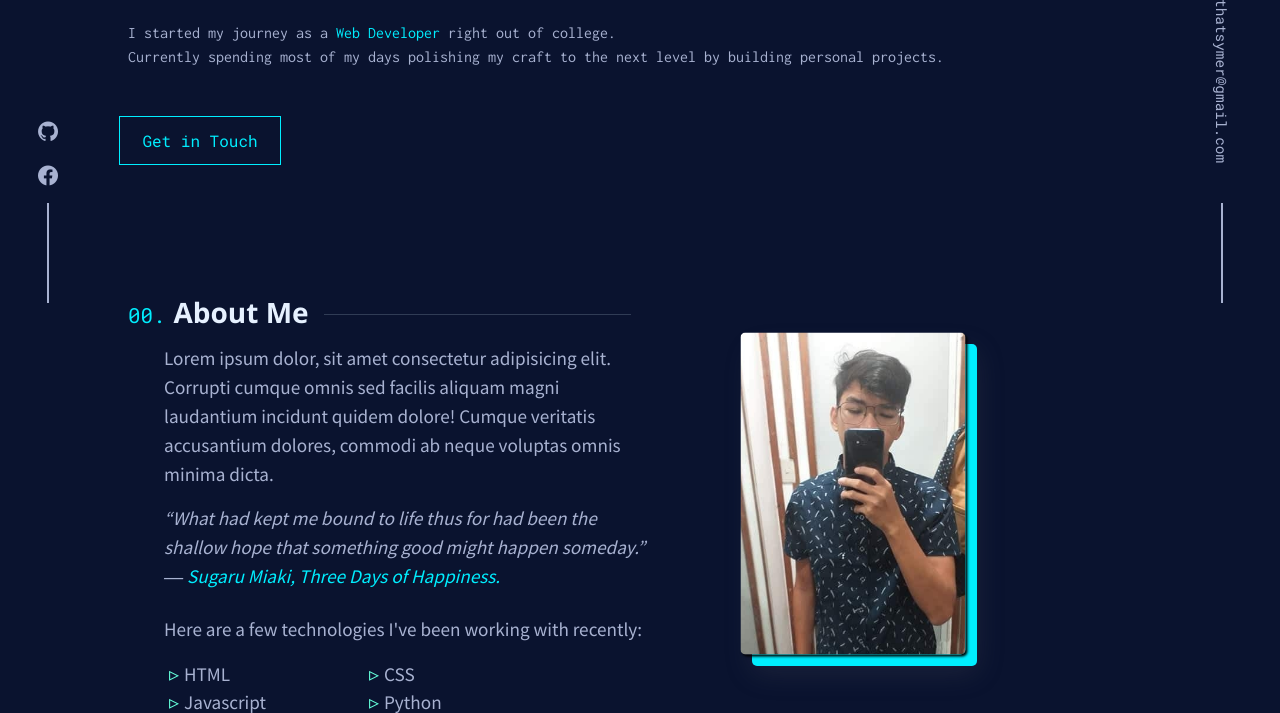
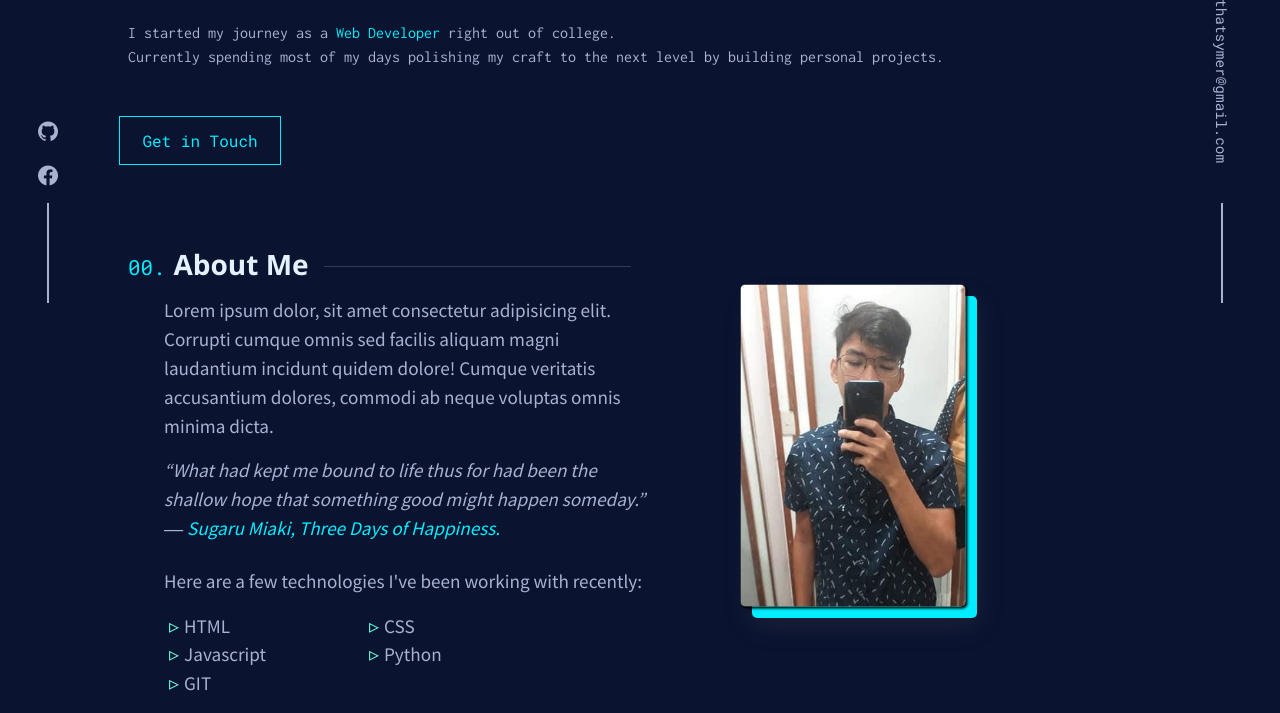
Before and after one commit to thatsymer/web-profile, a PHP site: page / in a window 1280 px wide. Shown: the part 497-1210 px from the top of the page. Run offline with PHP 8.4, Linux system fonts and the light colour scheme.

Commit message:
fix about's section padding

```diff
--- a/css/content/_about.scss
+++ b/css/content/_about.scss
@@ -5,7 +5,7 @@
   justify-content: space-between;
   background-color: $bgColor;
   padding-left: 10%;
-  padding-top: 8rem;
+  padding-top: 5rem;
   padding-right: 10%;
   z-index: -1;
   width: 100%;
--- a/css/style.css
+++ b/css/style.css
@@ -256,7 +256,7 @@ body {
           justify-content: space-between;
   background-color: #0a132f;
   padding-left: 10%;
-  padding-top: 8rem;
+  padding-top: 5rem;
   padding-right: 10%;
   z-index: -1;
   width: 100%;
```
